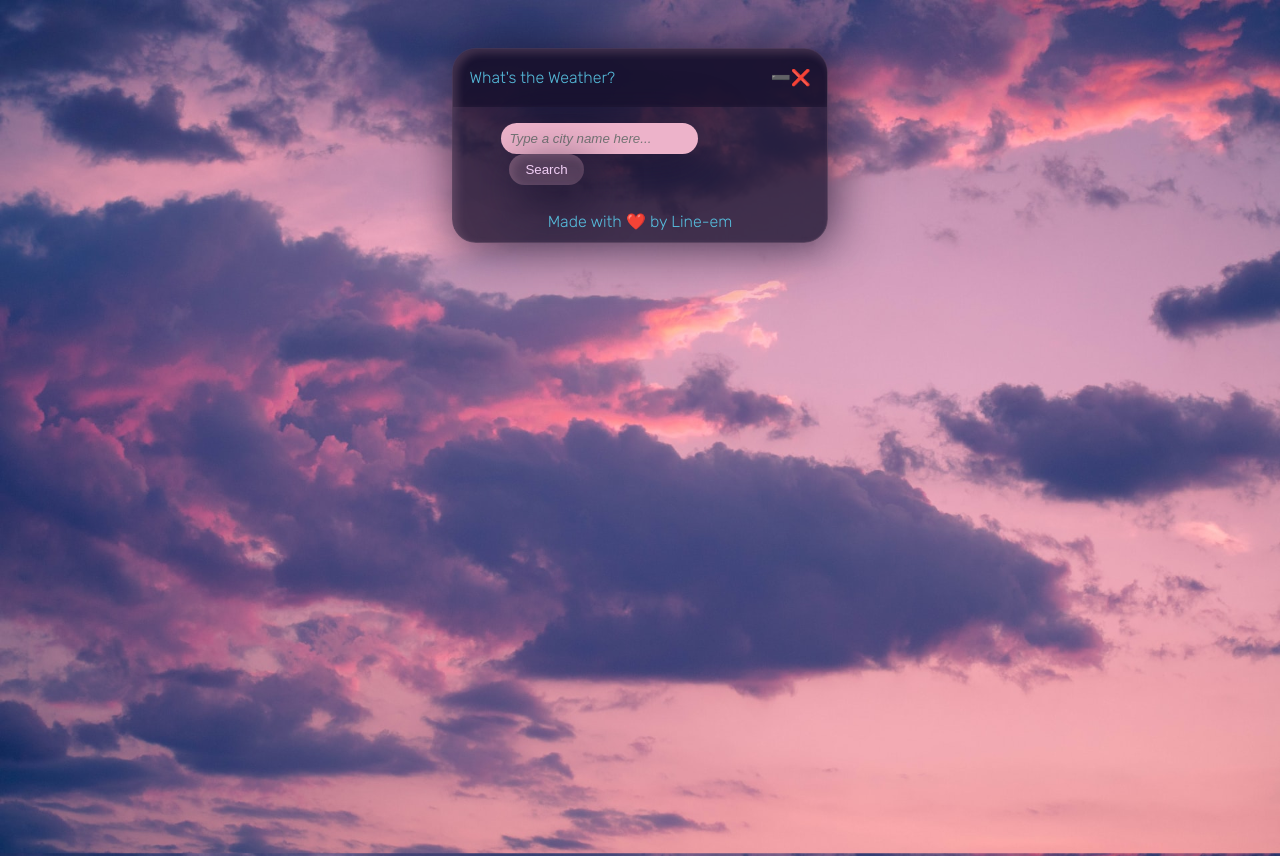
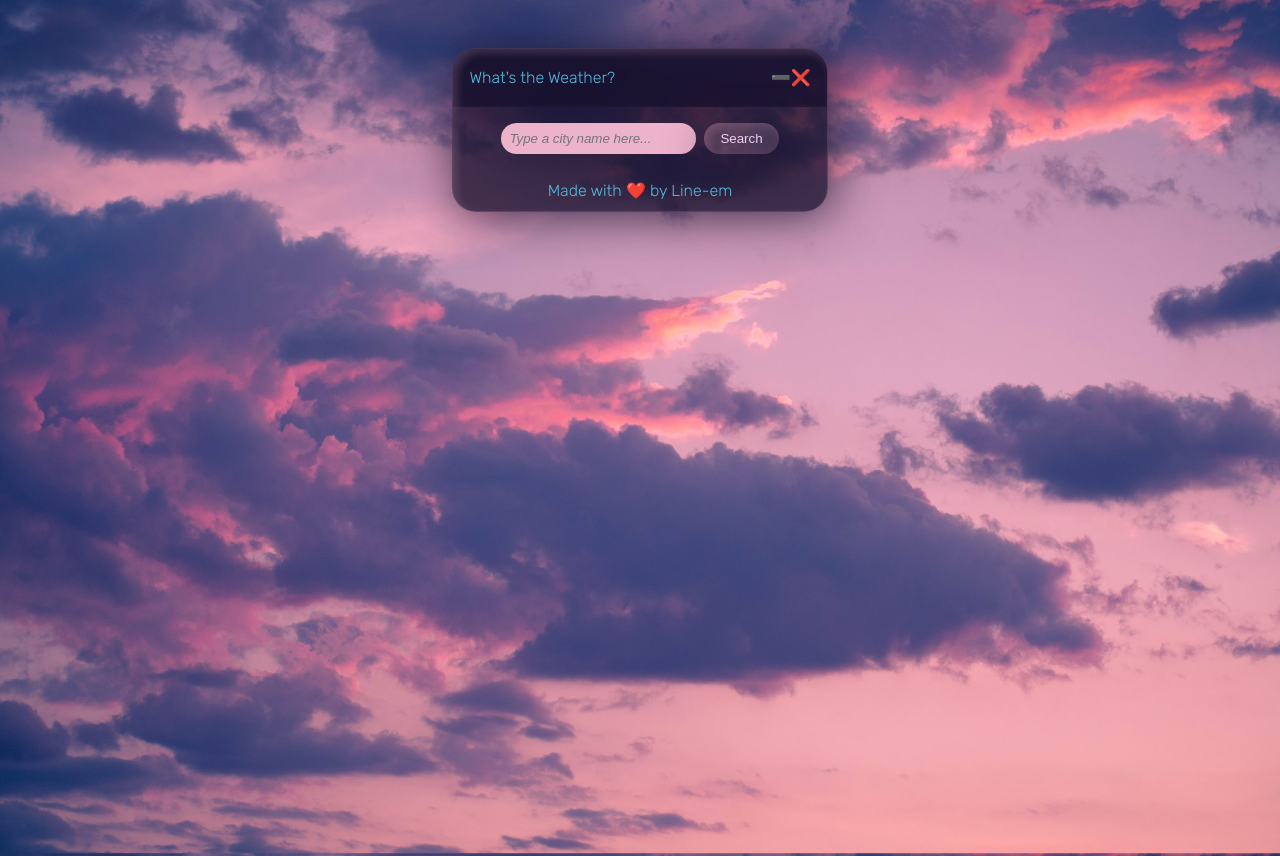
Before and after one commit to line-em/react-weather-app, a React (Vite) app: page / in a window 1280 px wide. Built offline with nearby package versions, Linux system fonts and the light colour scheme; no server answers.

Commit message:
Add Loading state

```diff
--- a/package.json
+++ b/package.json
@@ -9,6 +9,7 @@
 		"preview": "vite preview"
 	},
 	"dependencies": {
+		"@uiball/loaders": "^1.2.6",
 		"axios": "^0.26.1",
 		"cors": "^2.8.5",
 		"dotenv": "^16.0.0",
--- a/src/App.jsx
+++ b/src/App.jsx
@@ -5,10 +5,12 @@ import Forecast from "./components/Forecast";
 import Footer from "./components/Footer";
 import api from "./components/api";
 import axios from "axios";
+import { DotWave } from "@uiball/loaders";
 
 function App() {
 	/*Search*/
 	const [userInput, setUserInput] = useState();
+	const [isLoading, setIsLoading] = useState(false);
 
 	function updateInput(text) {
 		setUserInput(text);
@@ -27,20 +29,28 @@ function App() {
 		if (userInput) {
 			const forecastOptions = {
 				method: "GET",
+				// url: "https://localhost:8000/",
 				url: "https://api.weatherapi.com/v1/forecast.json",
 				params: { q: { userInput }, days: "3", key: api.key }
 			};
+			setIsLoading(true);
 			axios
 				.request(forecastOptions)
 				.then(function (response) {
+					setTimeout(() => {
+						setIsLoading(false);
 						setWeatherData(response.data);
 						document.body.querySelector("#searchError").style.display = "none";
 						document.body.querySelector("input").style.border = "none";
+					}, 1000);
 				})
 				.catch(function (error) {
+					setTimeout(() => {
 						console.error(error);
 						document.body.querySelector("input").style.border = "var(--red) 2px solid";
 						document.body.querySelector("#searchError").style.display = "block";
+						setIsLoading(false);
+					}, 1000);
 				});
 		}
 	}, [userInput]);
@@ -56,7 +66,11 @@ function App() {
 					<section className="flex-window-style">
 						<div className="main-weather-content">
 							<Search getInput={(text) => updateInput(text)} />
-
+							{isLoading && (
+								<div className="y-separator flex-center">
+									<DotWave color="#f1cef5" />
+								</div>
+							)}
 							{weatherData && (
 								<WeatherInfo
 									data={weatherData}
--- a/src/index.css
+++ b/src/index.css
@@ -147,6 +147,12 @@ strong {
 }
 
 /*Search*/
+
+form {
+	display: flex;
+	justify-content: center;
+	align-items: center;
+}
 
 input[type="text"] {
 	font-style: italic;
@@ -301,9 +307,7 @@ footer {
 	}
 
 	.weather-info-content--column {
-		flex-direction: column;
-		justify-content: flex-start;
-		align-items: flex-start;
+		gap: var(--small-spacing);
 		border-bottom: none;
 	}
 
```
Also changed, not shown: 6 other files (tests, documents, lock files or other folders). Lines whose indentation alone changed are shown as unchanged.
